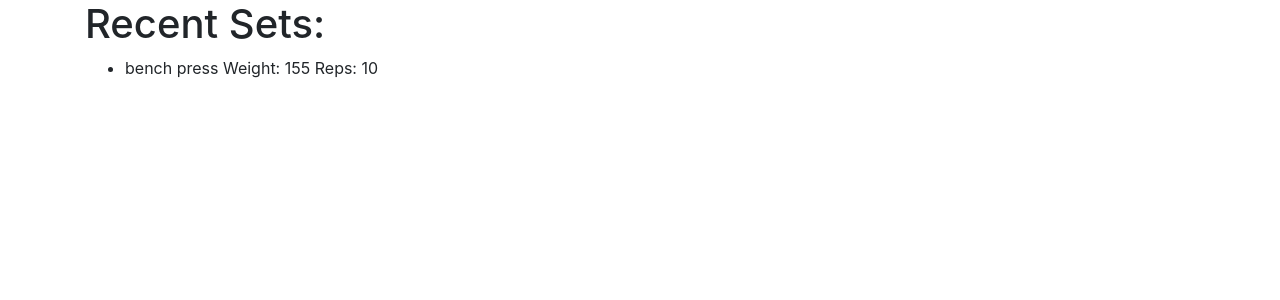
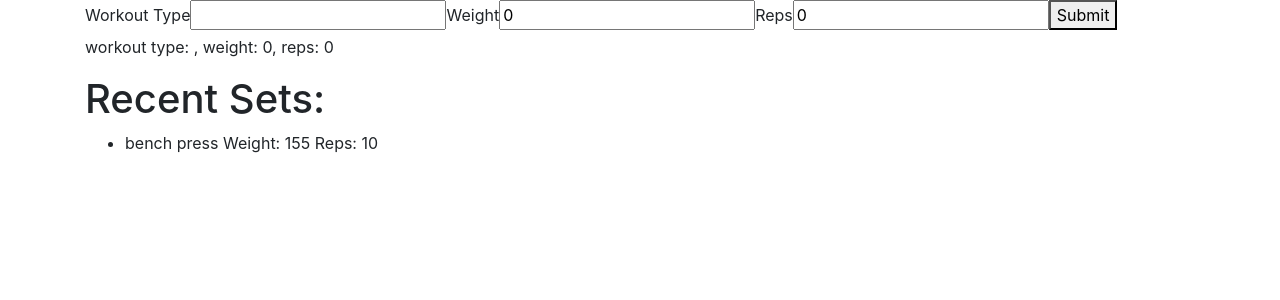
Before and after one commit to JustiP3/LiftStats, a React (Create React App) app in the folder liftstats-frontend/: page /dashboard in a window 1280 px wide. Shown: the top 300 px of the page. Built offline with nearby package versions, Linux system fonts and the light colour scheme.

Commit message:
built logsetform

```diff
--- a/liftstats-frontend/src/components/LogSetForm.js
+++ b/liftstats-frontend/src/components/LogSetForm.js
@@ -0,0 +1,36 @@
+import React, { Component } from 'react'
+
+export default class LogSetForm extends Component {
+
+    state={workoutType:"", weight:0, reps: 0}
+
+    render() {
+
+        const handleChange = (event) => {
+            const {value, name} = event.target
+            this.setState( ...this.state, {[name]: [value]} )
+
+        }
+
+
+        const handleSubmit = (event) => {
+            event.preventDefault()
+            console.log("log workout submit")
+        }
+
+        return(
+            <div>
+            <form onSubmit={handleSubmit} >
+                <label>Workout Type</label>
+                <input type="text" value={this.state.workoutType} onChange={handleChange} name="workoutType" />
+                <label>Weight</label>
+                <input type="text" value={this.state.weight} onChange={handleChange} name="weight" />
+                <label>Reps</label>
+                <input type="text" value={this.state.reps} onChange={handleChange} name="reps" />
+                <button type="subit">Submit</button>
+            </form>
+            <p>workout type: {this.state.workoutType}, weight: {this.state.weight},  reps: {this.state.reps}</p>
+            </div>
+        )
+    }
+}
--- a/liftstats-frontend/src/containers/Dashboard.js
+++ b/liftstats-frontend/src/containers/Dashboard.js
@@ -1,5 +1,6 @@
 import React, { Component } from 'react'
 import RecentSetsFeed from "../components/RecentSetsFeed"
+import LogSetForm from "../components/LogSetForm"
 
 
 export default class Dashboard extends Component {
@@ -8,6 +9,11 @@ export default class Dashboard extends Component {
 
 
     render() {
-       return(<div class="container"><RecentSetsFeed recentSets={this.state.recentSets} /> </div>)
+       return(
+            <div className="container">
+                <LogSetForm />
+                <RecentSetsFeed recentSets={this.state.recentSets} />
+            </div>
+        )
     }
   }
```
